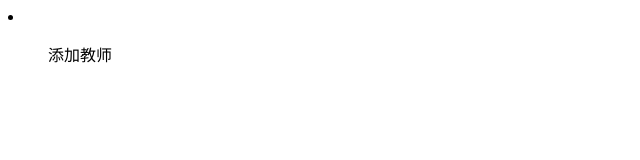
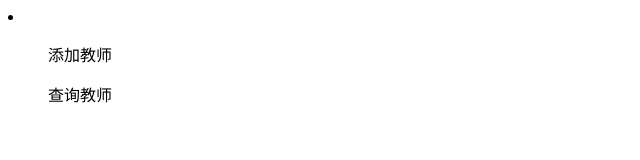
Before and after one commit to Sanniu/teacher, a plain HTML site: page index.html in a window 1280 px wide. Shown: the whole page, without its empty margins (0-640 px from the left). Drawn offline with Linux system fonts and the light colour scheme.

Commit message:
完成查询教师功能的开发

```diff
--- a/index.html
+++ b/index.html
@@ -7,6 +7,7 @@
 <body>
     <li>
         <ul>添加教师</ul>
+        <ul>查询教师</ul>
     </li>
 </body>
 </html>
```
